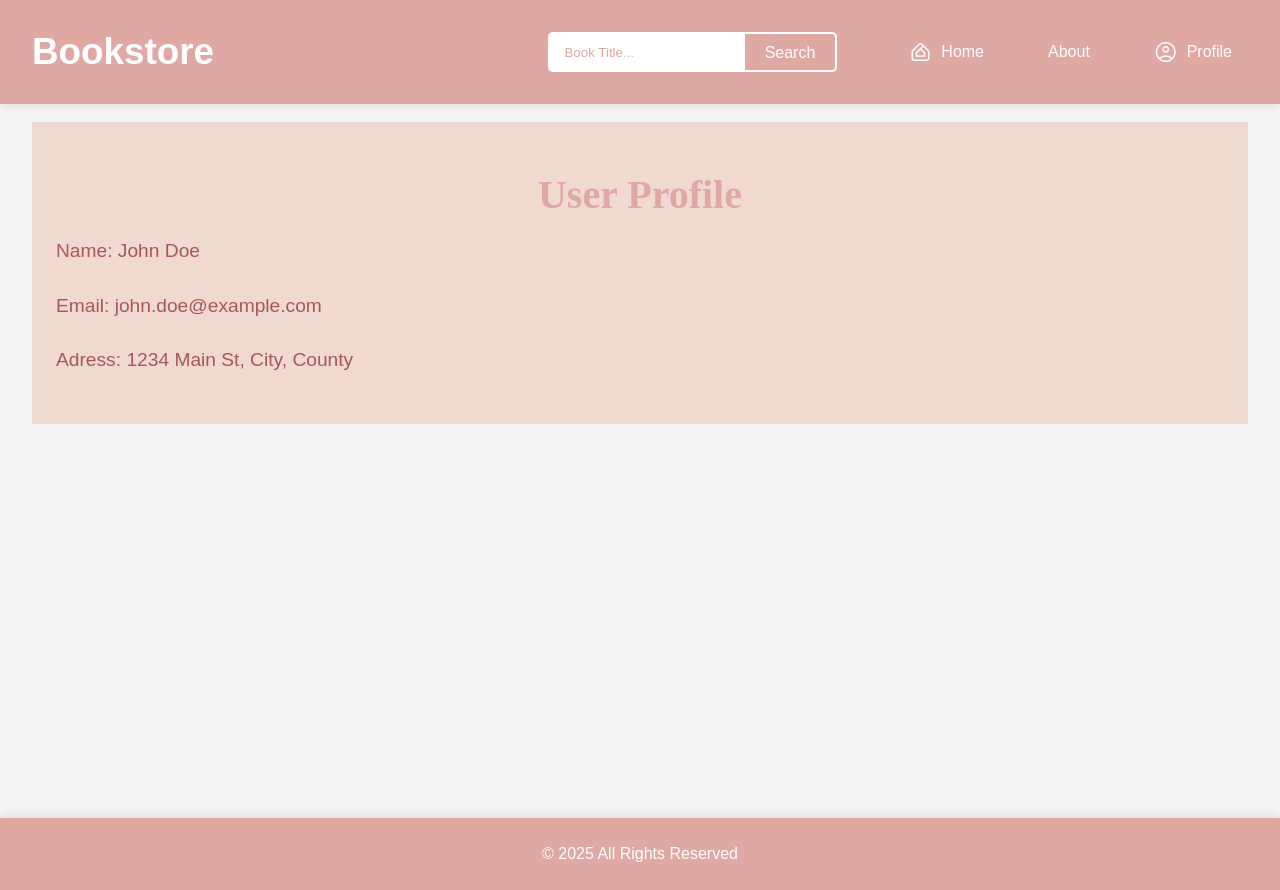
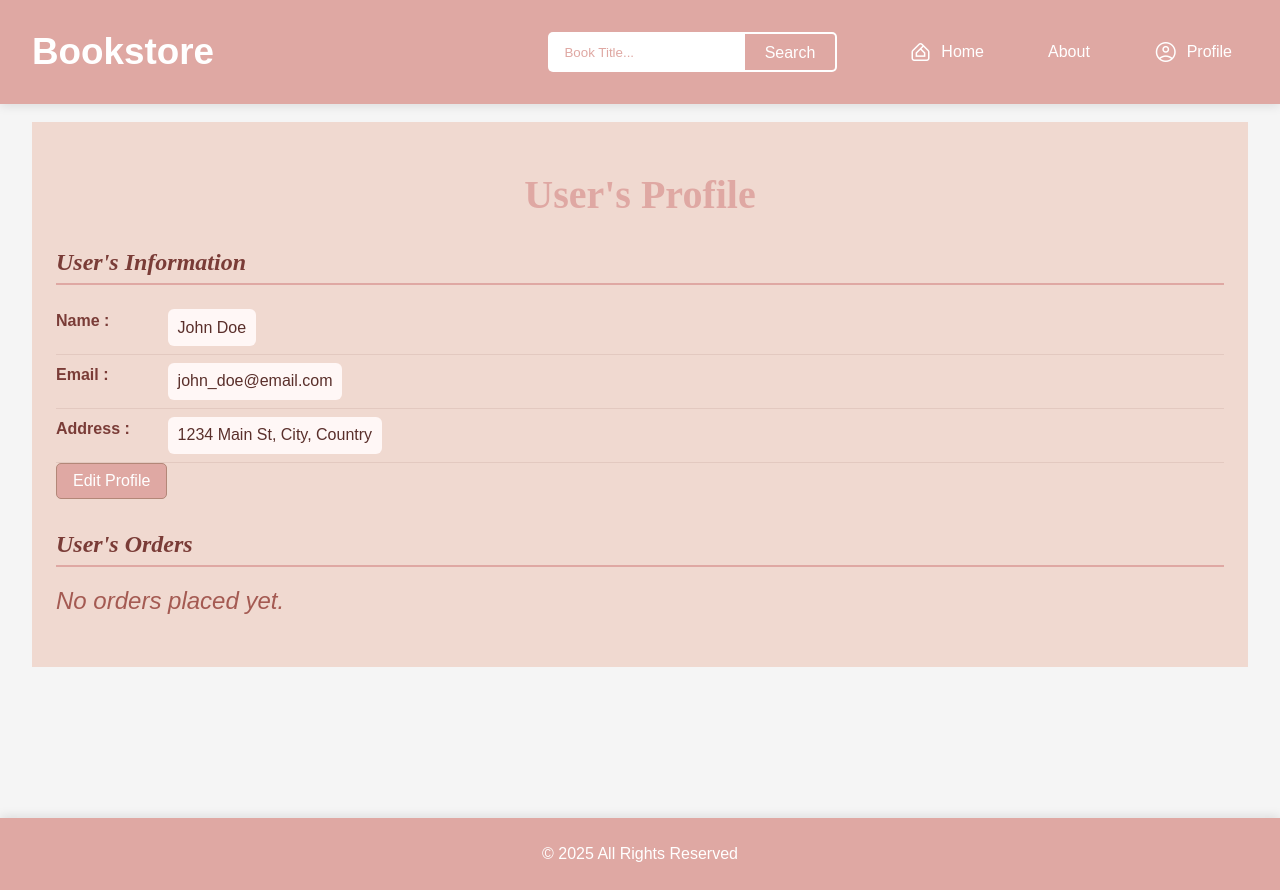
Before and after one commit to khuynh134/Bookstore, a React (Vite) app: page /profile in a window 1280 px wide. Built offline with nearby package versions, Linux system fonts and the light colour scheme.

Commit message:
Updated Profile Page

```diff
--- a/src/pages/Profile.css
+++ b/src/pages/Profile.css
@@ -21,3 +21,63 @@
     line-height: 1.6;
     margin-bottom: 1.5rem;
 }
+
+.profile-info-header{
+    font-size: 1.5rem;
+    font-weight: 850;
+    margin-bottom: 1rem;
+    color: #7A3C37;
+    border-bottom: 2px solid #DFA8A3;
+    padding-bottom: 0.5rem;
+    font-family: 'Newsreader', serif;
+    text-align: left;
+    margin-top: 2rem;
+    font-style: italic;
+}
+
+.info-row{
+    display: flex;
+    gap: 1rem;
+    align-items: left;
+    padding: 0.5rem 0;
+    border-bottom: 1px solid rgba(104, 35, 35, 0.09);
+}
+
+.info-label{
+    min-width:6rem;
+    font-weight:700;
+    color: #7A3C37;
+}
+
+.info-value{
+    color:#5A2F2B;
+    background:#fff7f6;
+    padding:0.4rem 0.6rem;
+    border-radius:6px;
+}
+
+.user-info{
+    margin-top: 2rem;
+}
+
+.edit-profile-button{
+    background-color: #DFA8A3;
+    color: white;
+    border: 1px solid #b38778;
+    padding: 0.5rem 1rem;
+    border-radius: 5px;
+    cursor: pointer;
+    font-size: 1rem;
+    transition: background-color 0.3s ease;
+}
+
+.edit-profile-button:hover {
+    background-color: #c78b86;
+}
+
+.no-orders-message{
+    font-size: 1.5rem;
+    color: #A45A52;
+    font-style: italic;
+    margin-top: 1rem;
+}
--- a/src/pages/Profile.jsx
+++ b/src/pages/Profile.jsx
@@ -1,13 +1,40 @@
 import './Profile.css';
+import { useState } from 'react';
+
 function Profile() {
+    const [userInfo, setUserInfo] = useState({
+        name: 'John Doe',
+        email: 'john_doe@email.com',
+        address: '1234 Main St, City, Country'
+    });
+
     return (
         <div className="profile-page">
-            <h1 className="profile-title">User Profile</h1>
-            <p className="profile-user-info">Name: John Doe</p>
-            <p className="profile-user-info">Email: john.doe@example.com</p>
-            <p className="profile-user-info">Adress: 1234 Main St, City, County </p>
+            <h1 className="profile-title"> User's Profile</h1>
+
+            <div className="user-info">
+            <h2 className="profile-info-header"> User's Information </h2>
+                <div className="info-row">
+                    <span className="info-label">Name :</span>
+                    <span className="info-value">{userInfo.name}</span>
+                </div>
+                <div className="info-row">
+                    <span className="info-label">Email :</span>
+                    <span className="info-value">{userInfo.email}</span>
+                </div>
+                <div className="info-row">
+                    <span className="info-label">Address :</span>
+                    <span className="info-value">{userInfo.address}</span>
+                </div>
+                <button className="edit-profile-button">Edit Profile</button>
+            </div>
+
+            <div className="user-orders">
+                <h2 className="profile-info-header"> User's Orders </h2>
+                <p className="no-orders-message">No orders placed yet.</p>
+            </div>
         </div>
-    )
+    );
 }
 
 export default Profile;
```
